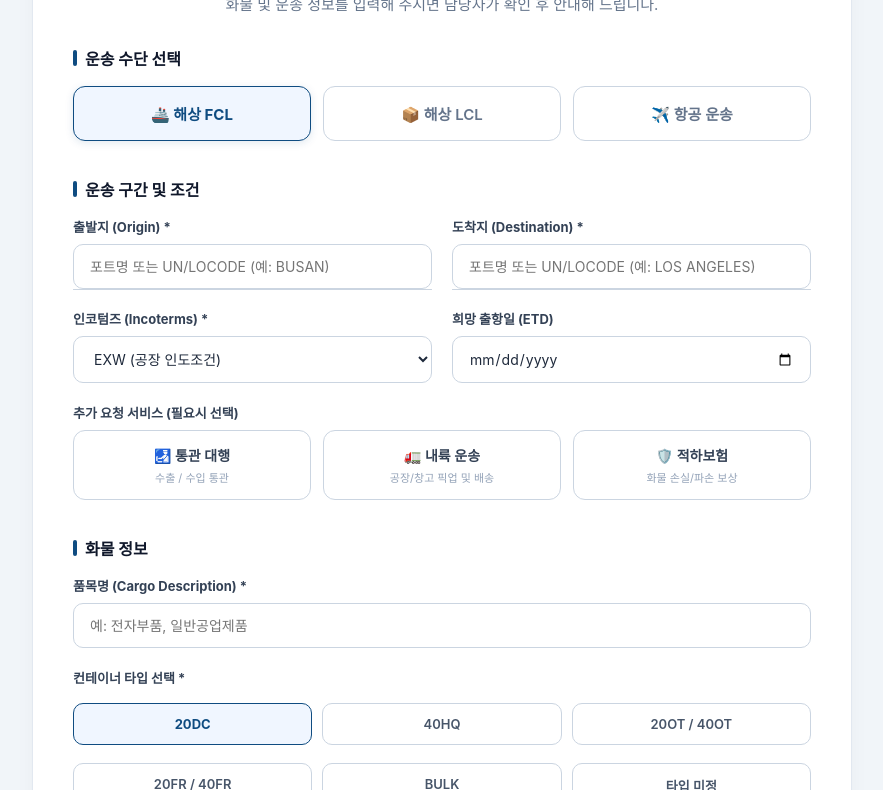
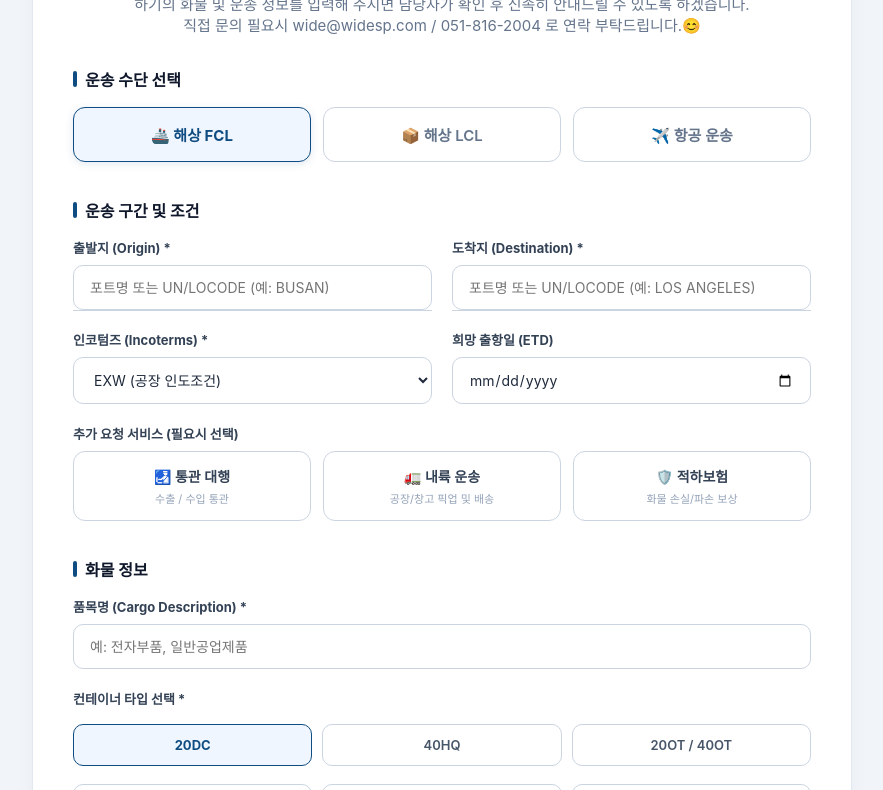
Before and after one commit to WIDESP/forwarding-quote, a website: page public/index.html in a window 1280 px wide. Shown: the part 213-1003 px from the top of the page, without its empty margins (198-1081 px from the left). Drawn offline with nearby package versions, Linux system fonts and the light colour scheme; a web font is replaced by a local one.

Commit message:
Revise quote form header and instructions
Updated the form header and instructions for clarity.

```diff
--- a/public/index.html
+++ b/public/index.html
@@ -136,9 +136,12 @@
 
   <form id="quoteForm" class="card" onsubmit="event.preventDefault(); submitQuote();">
     <div class="header-group">
-      <h1>국제운송 견적 문의</h1>
-      <p>화물 및 운송 정보를 입력해 주시면 담당자가 확인 후 안내해 드립니다.</p>
-    </div>
+  <h1>국제운송 견적 문의</h1>
+  <p>
+    하기의 화물 및 운송 정보를 입력해 주시면 담당자가 확인 후 신속히 안내드릴 수 있도록 하겠습니다.<br>
+    직접 문의 필요시 wide@widesp.com / 051-816-2004 로 연락 부탁드립니다.😊
+  </p>
+</div>
 
     <!-- 1. 운송 방식 -->
     <div class="section-title">운송 수단 선택</div>
```
